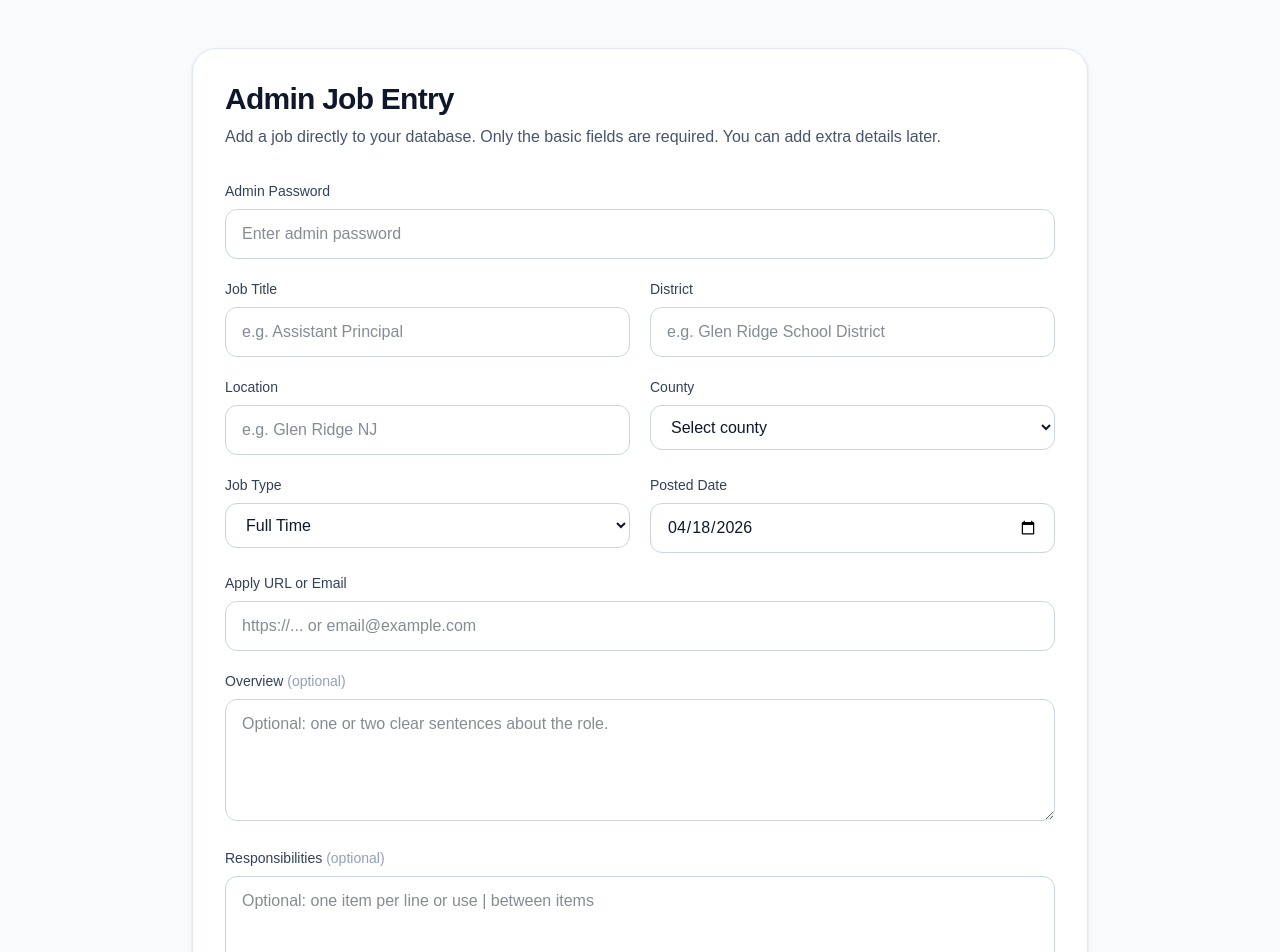
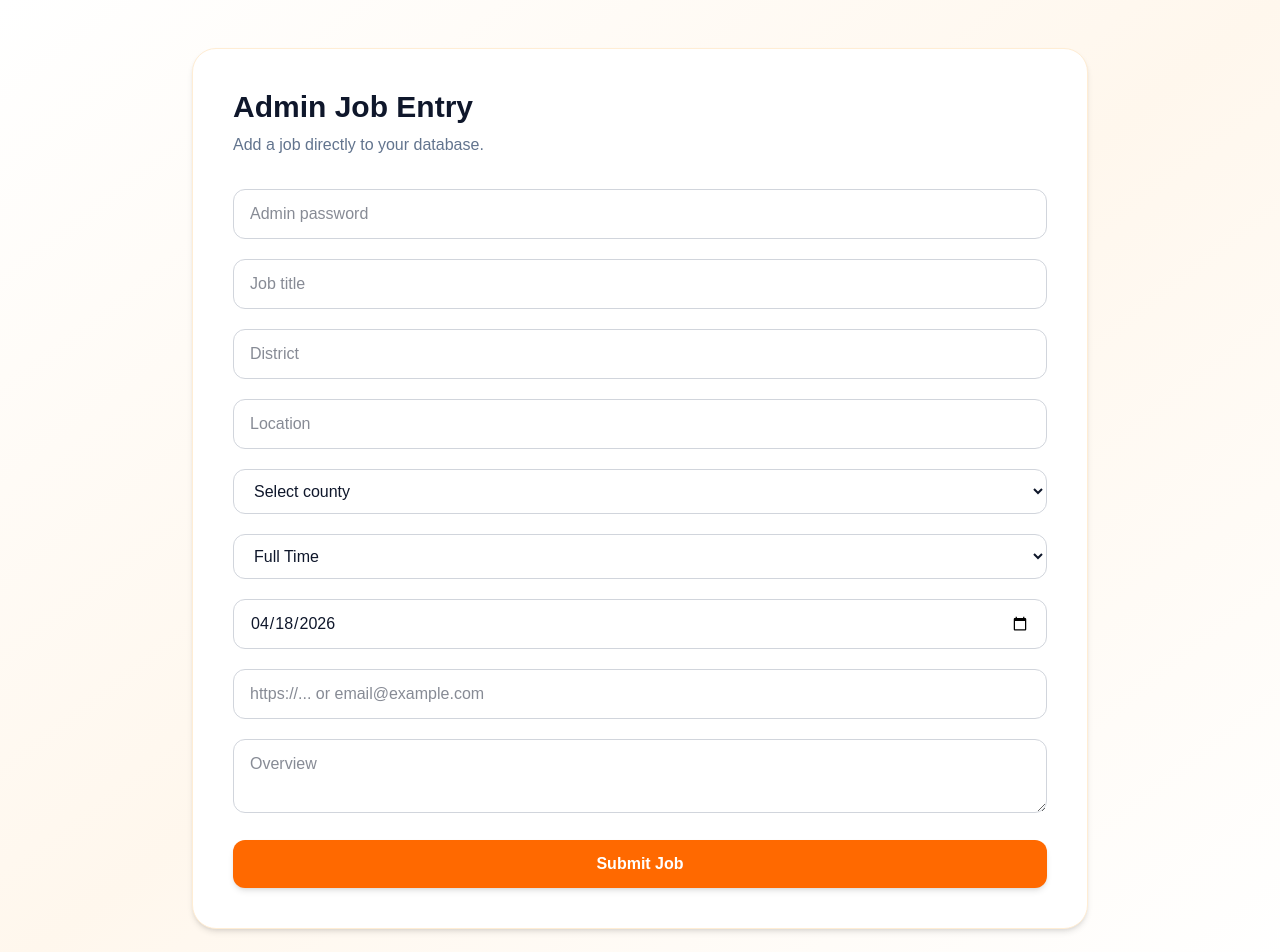
Before and after one commit to njwilkin1/nj-school-careers, a Next.js app: page /admin in a window 1280 px wide. Shown: the top 952 px of the page. Built offline with nearby package versions, Linux system fonts and the light colour scheme.

Commit message:
Upgrade admin UI with orange branding

```diff
--- a/app/admin/page.tsx
+++ b/app/admin/page.tsx
@@ -65,7 +65,6 @@ export default function AdminPage() {
     const trimmed = value.trim();
 
     if (trimmed.startsWith("mailto:")) return true;
-
     if (/^[^\s@]+@[^\s@]+\.[^\s@]+$/.test(trimmed)) return true;
 
     try {
@@ -88,7 +87,6 @@ export default function AdminPage() {
     if (!isValidUrlOrEmail(form.applyUrl.trim())) {
       return "Apply URL must be a valid link or email address.";
     }
-
     return null;
   }
 
@@ -106,28 +104,11 @@ export default function AdminPage() {
 
     setSubmitting(true);
 
-    const cleanedForm: FormState = {
-      ...form,
-      title: form.title.trim(),
-      district: form.district.trim(),
-      location: form.location.trim(),
-      county: form.county.trim(),
-      type: form.type.trim(),
-      posted: form.posted.trim(),
-      applyUrl: form.applyUrl.trim(),
-      overview: form.overview.trim(),
-      responsibilities: form.responsibilities.trim(),
-      requirements: form.requirements.trim(),
-      adminSecret: form.adminSecret.trim(),
-    };
-
     try {
       const res = await fetch("/api/admin/add-job", {
         method: "POST",
-        headers: {
-          "Content-Type": "application/json",
-        },
-        body: JSON.stringify(cleanedForm),
+        headers: { "Content-Type": "application/json" },
+        body: JSON.stringify(form),
       });
 
       const data = await res.json();
@@ -135,130 +116,96 @@ export default function AdminPage() {
       if (res.ok) {
         setMessage("Job added successfully.");
         setMessageType("success");
-        setForm({
-          ...initialForm,
-          adminSecret: cleanedForm.adminSecret,
-        });
-      } else if (res.status === 409) {
-        setMessage("Duplicate job detected. This job already exists.");
-        setMessageType("error");
+        setForm({ ...initialForm, adminSecret: form.adminSecret });
       } else {
         setMessage(data.error || "Error adding job.");
         setMessageType("error");
       }
     } catch {
-      setMessage("Something went wrong while submitting the job.");
+      setMessage("Something went wrong.");
       setMessageType("error");
     } finally {
       setSubmitting(false);
     }
   }
 
+  const inputStyle =
+    "w-full rounded-xl border border-gray-300 px-4 py-3 focus:border-orange-500 focus:ring-2 focus:ring-orange-100 focus:outline-none";
+
   return (
-    <main className="min-h-screen bg-slate-50 px-6 py-12 text-slate-900">
-      <div className="mx-auto max-w-4xl rounded-3xl border border-slate-200 bg-white p-8 shadow-sm">
-        <div className="mb-8">
-          <h1 className="text-3xl font-bold tracking-tight">Admin Job Entry</h1>
-          <p className="mt-2 text-slate-600">
-            Add a job directly to your database. Only the basic fields are required. You can add extra details later.
+    <main className="min-h-screen bg-gradient-to-br from-white via-orange-50 to-white px-6 py-12 text-slate-900">
+      <div className="mx-auto max-w-4xl rounded-3xl border border-orange-100 bg-white p-10 shadow-md">
+        <h1 className="text-3xl font-bold text-slate-900">
+          Admin Job Entry
+        </h1>
+        <p className="mt-2 text-slate-500">
+          Add a job directly to your database.
         </p>
-        </div>
 
         {message && (
           <div
-            className={`mb-6 rounded-2xl border px-4 py-3 text-sm ${
+            className={`mt-4 rounded-xl px-4 py-3 text-sm ${
               messageType === "success"
-                ? "border-green-200 bg-green-50 text-green-800"
-                : "border-red-200 bg-red-50 text-red-800"
+                ? "bg-green-50 text-green-700"
+                : "bg-red-50 text-red-700"
             }`}
           >
             {message}
           </div>
         )}
 
-        <form onSubmit={handleSubmit} className="space-y-5">
-          <div>
-            <label className="mb-2 block text-sm font-medium text-slate-700">
-              Admin Password
-            </label>
+        <form onSubmit={handleSubmit} className="mt-8 space-y-5">
+
           <input
             name="adminSecret"
             type="password"
-              placeholder="Enter admin password"
+            placeholder="Admin password"
             value={form.adminSecret}
             onChange={handleChange}
-              className="w-full rounded-xl border border-slate-300 px-4 py-3"
+            className={inputStyle}
           />
-          </div>
 
-          <div className="grid gap-5 md:grid-cols-2">
-            <div>
-              <label className="mb-2 block text-sm font-medium text-slate-700">
-                Job Title
-              </label>
           <input
             name="title"
-                placeholder="e.g. Assistant Principal"
+            placeholder="Job title"
             value={form.title}
             onChange={handleChange}
-                className="w-full rounded-xl border border-slate-300 px-4 py-3"
+            className={inputStyle}
           />
-            </div>
 
-            <div>
-              <label className="mb-2 block text-sm font-medium text-slate-700">
-                District
-              </label>
           <input
             name="district"
-                placeholder="e.g. Glen Ridge School District"
+            placeholder="District"
             value={form.district}
             onChange={handleChange}
-                className="w-full rounded-xl border border-slate-300 px-4 py-3"
+            className={inputStyle}
           />
-            </div>
 
-            <div>
-              <label className="mb-2 block text-sm font-medium text-slate-700">
-                Location
-              </label>
           <input
             name="location"
-                placeholder="e.g. Glen Ridge NJ"
+            placeholder="Location"
             value={form.location}
             onChange={handleChange}
-                className="w-full rounded-xl border border-slate-300 px-4 py-3"
+            className={inputStyle}
           />
-            </div>
 
-            <div>
-              <label className="mb-2 block text-sm font-medium text-slate-700">
-                County
-              </label>
           <select
             name="county"
             value={form.county}
             onChange={handleChange}
-                className="w-full rounded-xl border border-slate-300 px-4 py-3"
+            className={inputStyle}
           >
             <option value="">Select county</option>
-                {countyOptions.map((county) => (
-                  <option key={county} value={county}>
-                    {county}
-                  </option>
+            {countyOptions.map((c) => (
+              <option key={c}>{c}</option>
             ))}
           </select>
-            </div>
 
-            <div>
-              <label className="mb-2 block text-sm font-medium text-slate-700">
-                Job Type
-              </label>
           <select
             name="type"
             value={form.type}
             onChange={handleChange}
-                className="w-full rounded-xl border border-slate-300 px-4 py-3"
+            className={inputStyle}
           >
             <option>Full Time</option>
             <option>Part Time</option>
@@ -266,90 +213,39 @@ export default function AdminPage() {
             <option>Administrative</option>
             <option>Coaching</option>
           </select>
-            </div>
 
-            <div>
-              <label className="mb-2 block text-sm font-medium text-slate-700">
-                Posted Date
-              </label>
           <input
+            type="date"
             name="posted"
-                type="date"
             value={form.posted}
             onChange={handleChange}
-                className="w-full rounded-xl border border-slate-300 px-4 py-3"
+            className={inputStyle}
           />
-            </div>
 
-            <div className="md:col-span-2">
-              <label className="mb-2 block text-sm font-medium text-slate-700">
-                Apply URL or Email
-              </label>
           <input
             name="applyUrl"
             placeholder="https://... or email@example.com"
             value={form.applyUrl}
             onChange={handleChange}
-                className="w-full rounded-xl border border-slate-300 px-4 py-3"
+            className={inputStyle}
           />
-            </div>
-          </div>
 
-          <div>
-            <label className="mb-2 block text-sm font-medium text-slate-700">
-              Overview <span className="text-slate-400">(optional)</span>
-            </label>
           <textarea
             name="overview"
-              placeholder="Optional: one or two clear sentences about the role."
+            placeholder="Overview"
             value={form.overview}
             onChange={handleChange}
-              rows={4}
-              className="w-full rounded-xl border border-slate-300 px-4 py-3"
+            className={inputStyle}
           />
-          </div>
-
-          <div>
-            <label className="mb-2 block text-sm font-medium text-slate-700">
-              Responsibilities <span className="text-slate-400">(optional)</span>
-            </label>
-            <textarea
-              name="responsibilities"
-              placeholder="Optional: one item per line or use | between items"
-              value={form.responsibilities}
-              onChange={handleChange}
-              rows={4}
-              className="w-full rounded-xl border border-slate-300 px-4 py-3"
-            />
-          </div>
-
-          <div>
-            <label className="mb-2 block text-sm font-medium text-slate-700">
-              Requirements <span className="text-slate-400">(optional)</span>
-            </label>
-            <textarea
-              name="requirements"
-              placeholder="Optional: one item per line or use | between items"
-              value={form.requirements}
-              onChange={handleChange}
-              rows={4}
-              className="w-full rounded-xl border border-slate-300 px-4 py-3"
-            />
-          </div>
-
-          <div className="flex items-center justify-between gap-4 pt-2">
-            <p className="text-sm text-slate-500">
-              Required: title, district, location, county, job type, posted date, and apply URL or email.
-            </p>
 
           <button
             type="submit"
             disabled={submitting}
-              className="rounded-xl bg-slate-900 px-6 py-3 font-semibold text-white hover:bg-slate-800 disabled:opacity-60"
+            className="w-full rounded-xl bg-orange-500 px-6 py-3 font-semibold text-white shadow-md transition hover:bg-orange-600 hover:shadow-lg"
           >
-              {submitting ? "Adding..." : "Add Job"}
+            {submitting ? "Adding..." : "Submit Job"}
           </button>
-          </div>
+
         </form>
       </div>
     </main>
```
Lines whose indentation alone changed are shown as unchanged.
